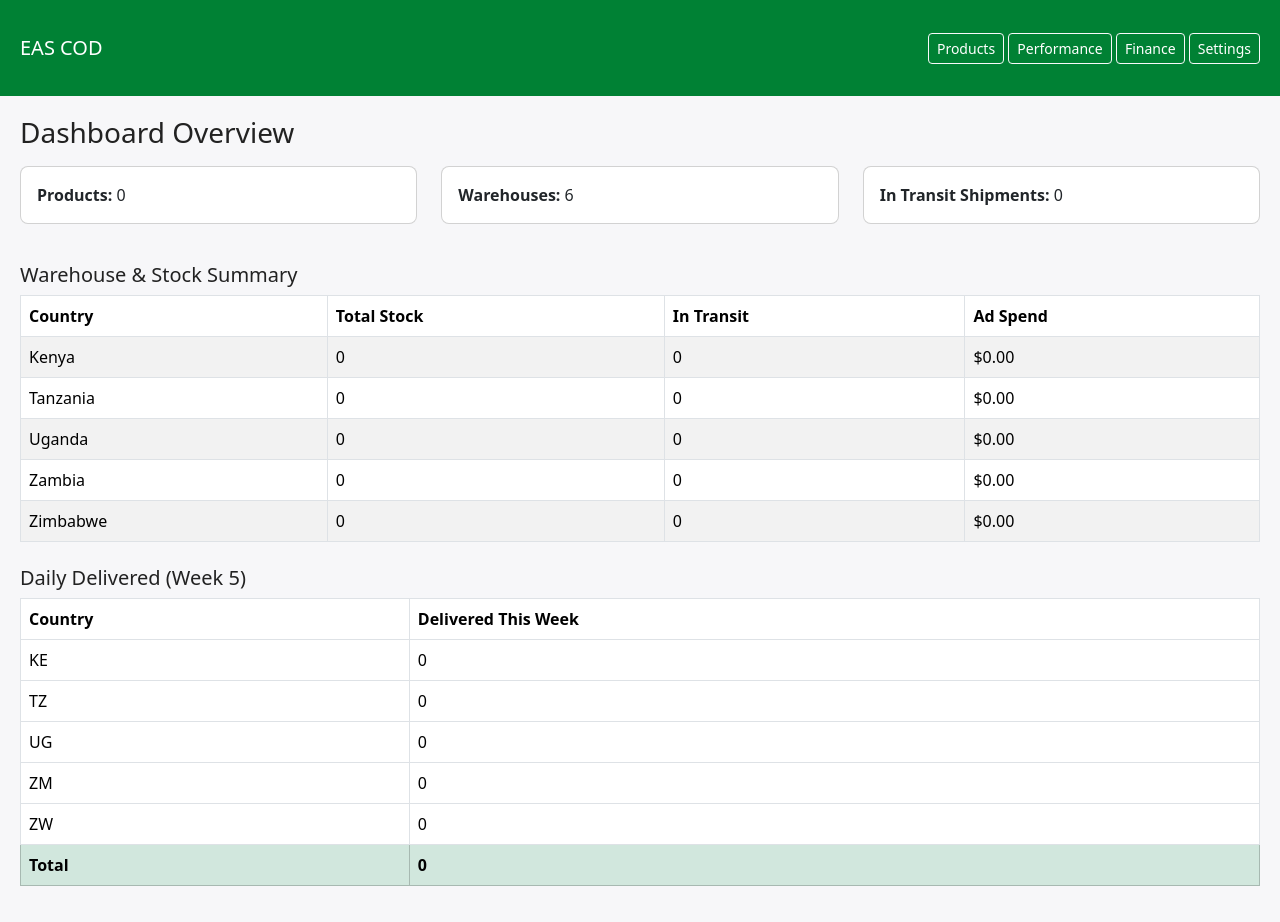
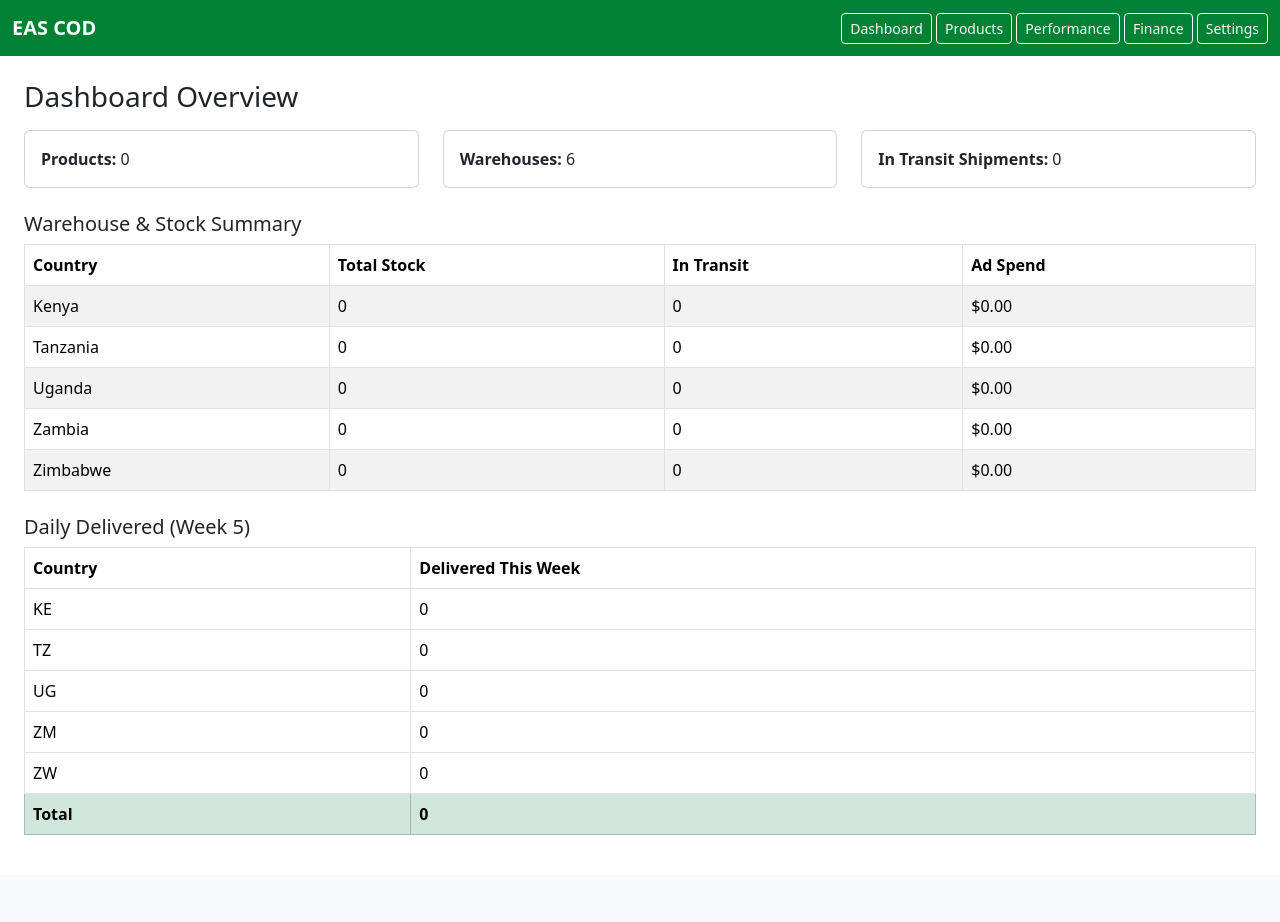
Before and after one commit to EAS-COD-System/eas, a Flask app: page / in a window 1280 px wide. After the commit the page ends 835 px from the top, so only its background shows below. Run offline with Flask 3, Linux system fonts and the light colour scheme.

Commit message:
Update base.html

```diff
--- a/templates/base.html
+++ b/templates/base.html
@@ -1,25 +1,18 @@
-
 <!DOCTYPE html>
 <html lang="en">
 <head>
-<meta charset="UTF-8">
-<meta name="viewport" content="width=device-width, initial-scale=1.0">
-<title>{{ title or 'EAS COD System' }}</title>
-<link href="https://cdn.jsdelivr.net/npm/bootstrap@5.3.2/dist/css/bootstrap.min.css" rel="stylesheet">
-<style>
-body { background:#f7f7f9; color:#222; }
-.navbar { background:#008134; }
-.navbar a { color:white!important; }
-.container-fluid { padding:20px; }
-.table th, .table td { vertical-align:middle!important; }
-.card { border-radius:8px; margin-bottom:15px; }
-</style>
+  <meta charset="UTF-8">
+  <meta name="viewport" content="width=device-width, initial-scale=1.0">
+  <title>{{ title or 'EAS COD System v21' }}</title>
+  <link href="https://cdn.jsdelivr.net/npm/bootstrap@5.3.2/dist/css/bootstrap.min.css" rel="stylesheet">
+  <link href="{{ url_for('static', filename='css/style.css') }}" rel="stylesheet">
 </head>
 <body>
-<nav class="navbar navbar-expand-lg">
+<nav class="navbar navbar-expand-lg" style="background:#008134;">
   <div class="container-fluid">
-    <a class="navbar-brand" href="/">EAS COD</a>
+    <a class="navbar-brand text-white fw-bold" href="/">EAS COD</a>
     <div>
+      <a href="/" class="btn btn-sm btn-outline-light">Dashboard</a>
       <a href="/products" class="btn btn-sm btn-outline-light">Products</a>
       <a href="/performance" class="btn btn-sm btn-outline-light">Performance</a>
       <a href="/finance" class="btn btn-sm btn-outline-light">Finance</a>
@@ -27,11 +20,12 @@ body { background:#f7f7f9; color:#222; }
     </div>
   </div>
 </nav>
-<div class="container-fluid">
+
+<div class="container-fluid p-4">
   {% with messages = get_flashed_messages(with_categories=true) %}
     {% if messages %}
       {% for cat,msg in messages %}
-      <div class="alert alert-{{ 'danger' if cat=='error' else cat }}">{{ msg }}</div>
+        <div class="alert alert-{{ 'danger' if cat=='error' else cat }}">{{ msg }}</div>
       {% endfor %}
     {% endif %}
   {% endwith %}
```
